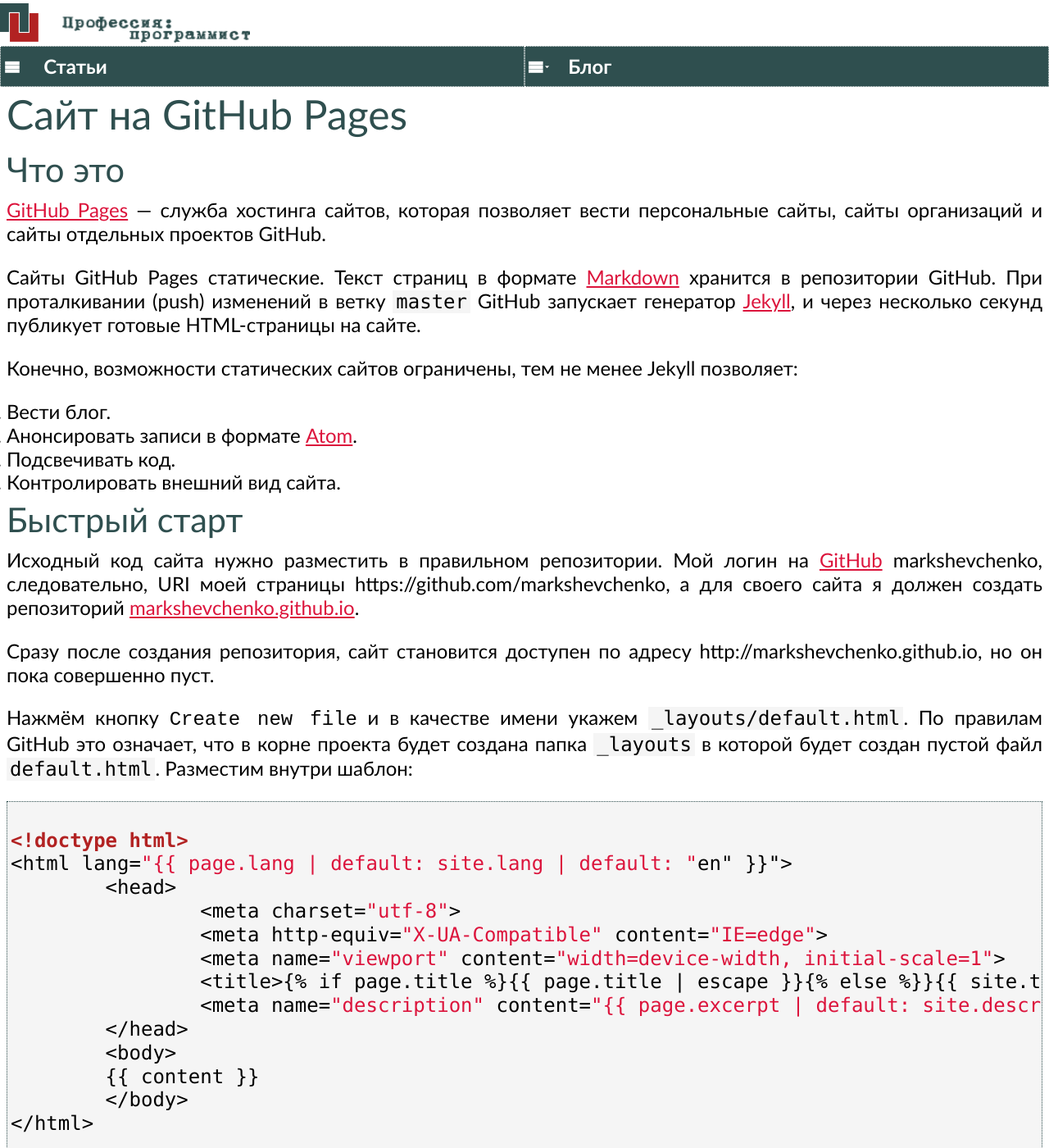
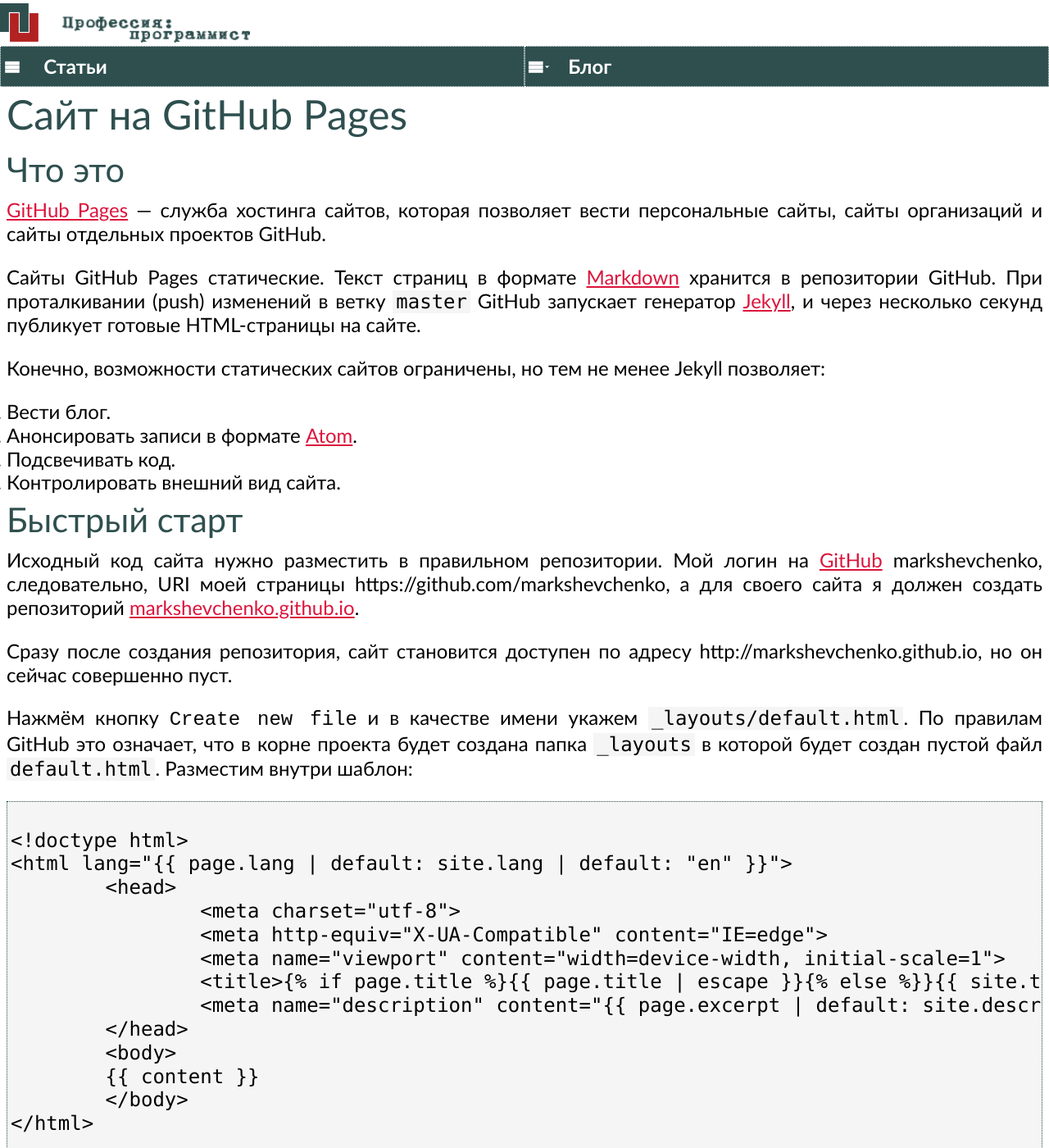
Before and after one commit to markshevchenko/markshevchenko.github.io, a Jekyll site: the page built from articles/github-pages.md, in a window 1280 px wide and 1400 px high. Shown: the whole window at 82% size. Built offline with Jekyll 4.4.1, drawn with Linux system fonts in a browser that asks for light colours; some web fonts are replaced; our own code applies the rules of GitHub Pages for plain Markdown files; comment, search, counter and statistics services are not loaded.

Commit message:
Подправил текст.

````diff
--- a/articles/github-pages.md
+++ b/articles/github-pages.md
@@ -12,7 +12,7 @@
 При проталкивании (push) изменений в ветку `master` GitHub запускает генератор [Jekyll](https://jekyllrb.com/), и через несколько секунд
 публикует готовые HTML-страницы на сайте.
 
-Конечно, возможности статических сайтов ограничены, тем не менее Jekyll позволяет:
+Конечно, возможности статических сайтов ограничены, но тем не менее Jekyll позволяет:
 
 1. Вести блог.
 1. Анонсировать записи в формате [Atom](https://tools.ietf.org/html/rfc4287).
@@ -25,12 +25,12 @@
 URI моей страницы https://github.com/markshevchenko, а для своего сайта я должен создать репозиторий
 [markshevchenko.github.io](https://github.com/markshevchenko/markshevchenko.github.io).
 
-Сразу после создания репозитория, сайт становится доступен по адресу http://markshevchenko.github.io, но он пока совершенно пуст.
+Сразу после создания репозитория, сайт становится доступен по адресу http://markshevchenko.github.io, но он сейчас совершенно пуст.
 
 Нажмём кнопку <kbd>Create new file</kbd> и в качестве имени укажем `_layouts/default.html`. По правилам GitHub это означает, что
 в корне проекта будет создана папка `_layouts` в которой будет создан пустой файл `default.html`. Разместим внутри шаблон:
 
-```html
+```
 {% raw %}
 <!doctype html>
 <html lang="{{ page.lang | default: site.lang | default: "en" }}">
````
